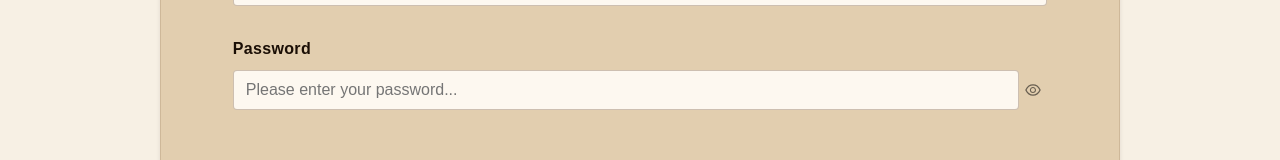
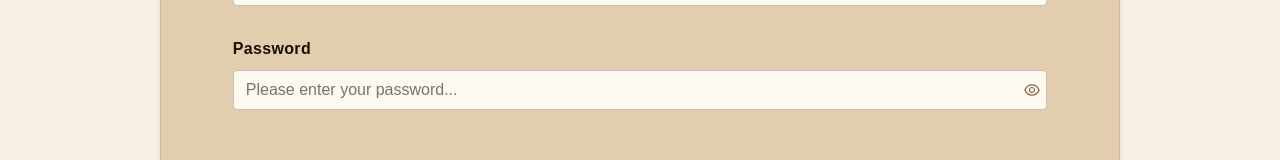
Before and after one commit to anthropology-inventory/inventory, a React (Vite) app: page /#/LoginForm in a window 1280 px wide. Shown: the part 282-442 px from the top of the page. Built offline with nearby package versions, Linux system fonts and the light colour scheme; no server answers.

Commit message:
Updated the css to fit the eye into the password field.

```diff
--- a/src/pages/forms/LoginForm.jsx
+++ b/src/pages/forms/LoginForm.jsx
@@ -113,7 +113,7 @@ export default function LoginForm() {
             inputClass={formData.password === '' ? '' : errors.password ? 'invalid' : 'valid'}
             validationErr={errors.password}
             endIcon={
-              <IconButton onClick={() => setShowPassword(!showPassword)} size="small">
+              <IconButton className="eye-btn" onClick={() => setShowPassword(!showPassword)} size="small">
                 {showPassword ? <AiOutlineEyeInvisible /> : <AiOutlineEye />}
               </IconButton>
             }
--- a/src/styles/form-styles.css
+++ b/src/styles/form-styles.css
@@ -69,12 +69,27 @@ label,
 }
 
 #input-wrapper {
+  position: relative;
   display: flex;
   align-items: center;
 }
 
 #input-wrapper input {
-  flex: 1;
+  width: 100%;
+  padding-right: 40px; /* makes room for the icon */
+}
+
+#input-wrapper .eye-btn {
+  position: absolute;
+  right: 6px;
+  padding: 0;
+  background: transparent;
+  color: var(--brown-warm);
+}
+
+#input-wrapper .eye-btn:hover {
+  background: transparent;
+  color: var(--teal);
 }
 
 #tooltip-btn {
```
